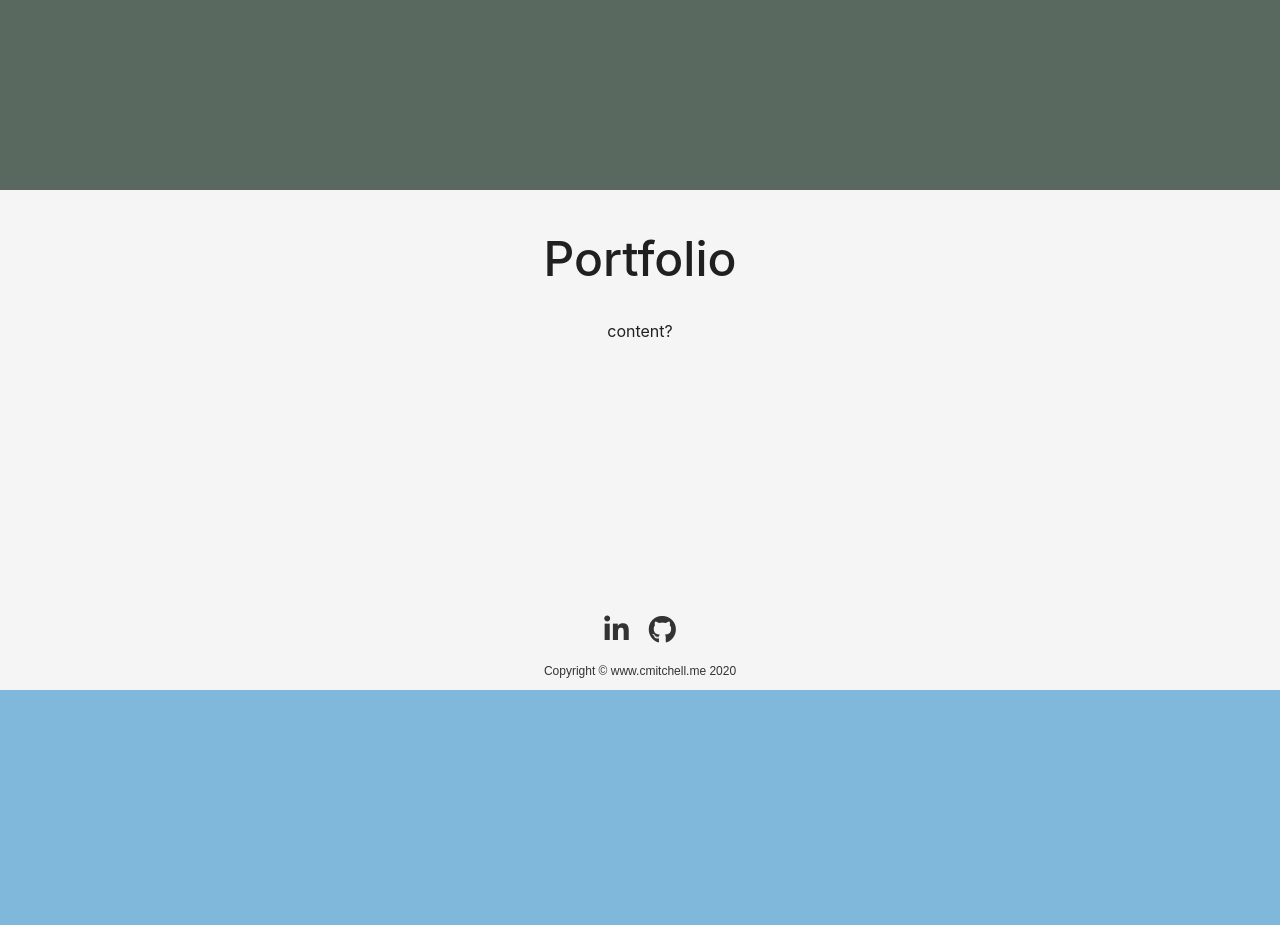
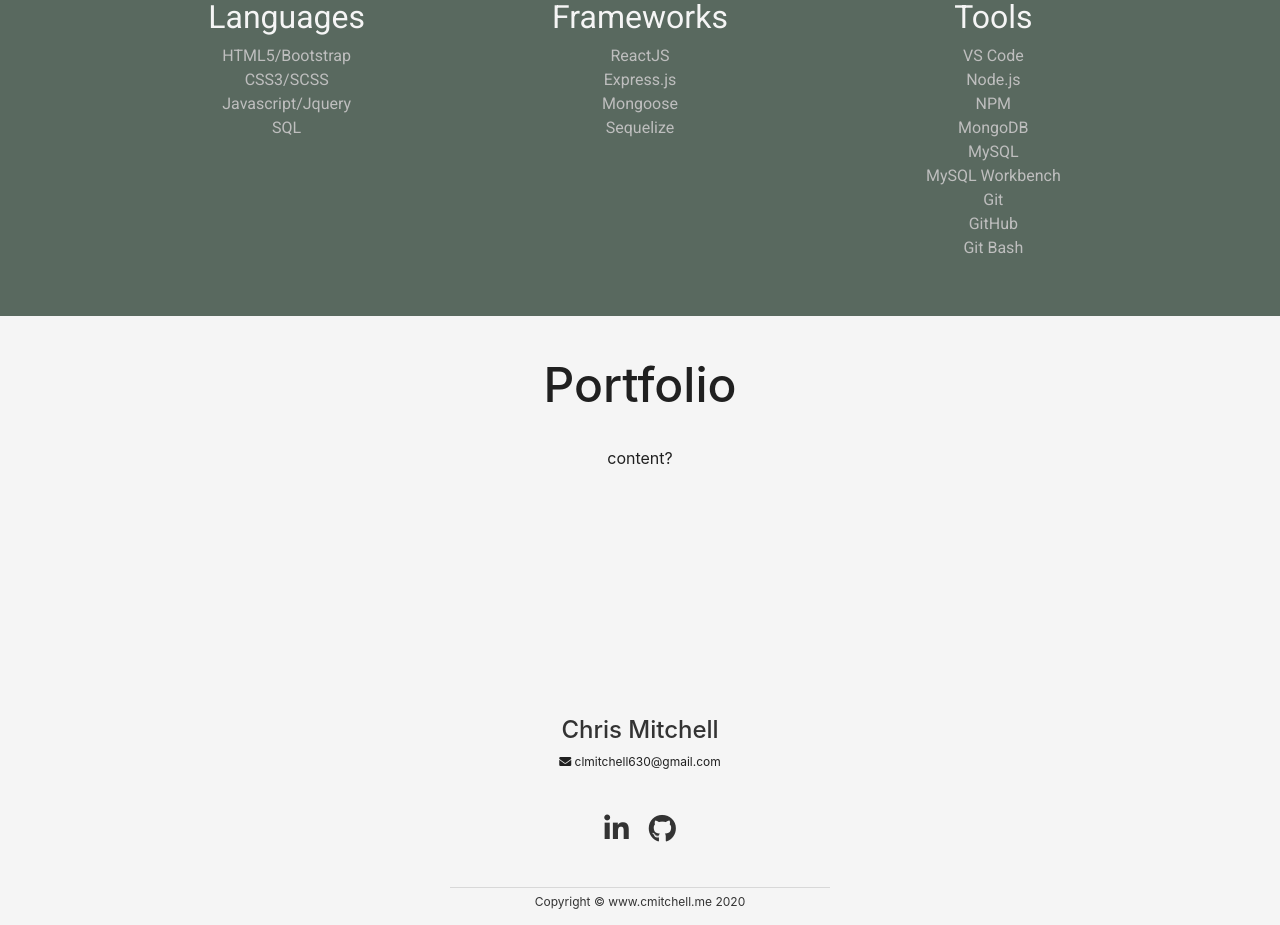
Before and after one commit to clmitchell630/personal-portfolio, a React (Create React App) app in the folder client/: page / in a window 1280 px wide. Shown: the part 1812-2737 px from the top of the page. Before the commit the page ends 2502 px from the top, so only its background shows below. Built offline with nearby package versions, Linux system fonts and the light colour scheme; a web font is replaced by a local one.

Commit message:
'tech' section, and footer

```diff
--- a/client/public/index.html
+++ b/client/public/index.html
@@ -34,7 +34,7 @@
         <p>Not to worry, you can click the button below to take you to
           <em>"https://www.enable-javascript.com/"</em>. That is, if you want to learn how to enable JavaScript.</p>
         <div class="noscript-btn">
-          <a class="btn btn-info btn-lg" href="https://www.enable-javascript.com/" target="_blank"
+          <a class="btn btn-dark btn-lg" href="https://www.enable-javascript.com/" target="_blank"
             role="button">Help Enable JavaScript</a>
         </div>
       </div>
--- a/client/public/noscript.css
+++ b/client/public/noscript.css
@@ -1,10 +1,13 @@
 
+body {
+  background-color: #FAE3C4;
+}
 .noscript-jumbo-gap {
     margin-top: 5em;
 }
 
 .noscript-jumbo-style {
-    background-color: #3a4954;
+    background-color: #989488;
     color: whitesmoke;
 }
 
--- a/client/src/App.js
+++ b/client/src/App.js
@@ -10,6 +10,7 @@ import { Jumbotron } from "./components/Jumbotron";
 import { ContentBox } from "./components/ContentBox";
 import Header from "./components/Header";
 import About from "./components/About";
+import Tech from "./components/Tech";
 import headshot from "./img/12-2019_smol_cropped.png";
 
 class App extends Component {
@@ -50,13 +51,12 @@ class App extends Component {
           <About />
         </ContentBox>
         <ContentBox
-          title="Technologies"
           size="4"
           color="2"
           fontcolor="white"
           align="center"
         >
-
+          <Tech />
         </ContentBox>
         <ContentBox
           title="Portfolio"
--- a/client/src/components/ContentBox/index.js
+++ b/client/src/components/ContentBox/index.js
@@ -2,11 +2,11 @@ import React from "react";
 import { Container } from "../Grid";
 import "./content.scss";
 
-export function ContentBox({ title, size, color, children, align, fontcolor }) {
+export function ContentBox({ title, size, color, children, align, fontcolor, fluid }) {
     return (
 
         <div className={`box-${size} swatch-color-${color} text-is-${align} text-color-${fontcolor}`}>
-            <Container>
+            <Container fluid={fluid ? "fluid" : ""}>
                 <div className="textBox">
                     <h2>{title}</h2>
                     <div>{children}</div>
--- a/client/src/components/Footer/footer.css
+++ /dev/null
@@ -1,11 +0,0 @@
-footer {
-    width:100%;
-    height: 100px;
-    padding: 20px;
-    bottom: 0;
-    left: 0;
-    background-color: whitesmoke;
-    font-size: 12px;
-    text-align: center;
-    font-family: Arial, Helvetica, sans-serif;
-  }
--- /dev/null
+++ b/client/src/components/Footer/footer.scss
@@ -0,0 +1,17 @@
+footer {
+  width: 100%;
+  text-align: center;
+  background-color: whitesmoke;
+  font-size: 12px;
+
+}
+
+.emailLink {
+  color: rgb(32, 32, 32);
+  text-decoration: none;
+}
+.bottom-bdr {
+  padding: 2rem;
+  border-bottom: 1px solid rgb(216, 216, 216);
+  border-width: 30%;
+}
--- a/client/src/components/Footer/index.js
+++ b/client/src/components/Footer/index.js
@@ -1,10 +1,19 @@
 import React from "react";
-import "./footer.css";
+import "./footer.scss";
+import { Container, Row, Col } from "../Grid";
 
 function Footer() {
     return (
         <footer>
-            <div class="row justify-content-md-center">
+            <Container>
+                <Row>
+                    <Col size="4"></Col>
+                    <Col size="4">
+                        <div>
+                            <h4>Chris Mitchell</h4>
+                            <a href="mailto:clmitchell630@gmail.com" className="emailLink"><i class="fas fa-envelope"></i>  clmitchell630@gmail.com</a>
+                        </div>
+                        <div class="row justify-content-md-center bottom-bdr">
                             <div>
                                 <ul class="nav">
                                     <li class="nav-item icon-style">
@@ -20,6 +29,10 @@ function Footer() {
                             </div>
                         </div>
                         <p>Copyright © www.cmitchell.me 2020</p>
+                    </Col>
+                    <Col size="4"></Col>
+                </Row>
+            </Container>
         </footer>
     )
 }
--- /dev/null
+++ b/client/src/components/Tech/index.js
@@ -0,0 +1,50 @@
+import React from "react";
+import "./tech.scss";
+import { Container, Row, Col } from "../Grid";
+import { render } from "react-dom";
+
+function Tech() {
+    return (
+        <div className="tech-style">
+            <Row>
+                <Col size="4">
+                    <i class="fas fa-code"></i>
+                    <h3>Languages</h3>
+                    <ul className="list-unstyled">
+                        <li>HTML5/Bootstrap</li>
+                        <li>CSS3/SCSS</li>
+                        <li>Javascript/Jquery</li>
+                        <li>SQL</li>
+                    </ul>
+                </Col>
+                <Col size="4">
+                    <i class="fas fa-vector-square"></i>
+                    <h3>Frameworks</h3>
+                    <ul className="list-unstyled">
+                        <li>ReactJS</li>
+                        <li>Express.js</li>
+                        <li>Mongoose</li>
+                        <li>Sequelize</li>
+                    </ul>
+                </Col>
+                <Col size="4">
+                    <i class="fas fa-tools"></i>
+                    <h3>Tools</h3>
+                    <ul className="list-unstyled">
+                        <li>VS Code</li>
+                        <li>Node.js</li>
+                        <li>NPM</li>
+                        <li>MongoDB </li>
+                        <li>MySQL</li>
+                        <li>MySQL Workbench </li>
+                        <li>Git</li>
+                        <li>GitHub</li>
+                        <li>Git Bash</li>
+                    </ul>
+                </Col>
+            </Row>
+        </div>
+    )
+}
+
+export default Tech;
--- /dev/null
+++ b/client/src/components/Tech/tech.scss
@@ -0,0 +1,14 @@
+@import url(https://fonts.googleapis.com/css?family=Roboto&display=swap);
+
+.tech-style {
+    font-family: 'Roboto', sans-serif;
+    i {
+        font-size: 3.5rem;
+    }
+    h3 {
+        font-size: 2rem;
+    }
+    ul {
+        color: #bebebe;
+    }
+}
--- a/client/src/index.css
+++ b/client/src/index.css
@@ -5,13 +5,13 @@ body {
     sans-serif;
   -webkit-font-smoothing: antialiased;
   -moz-osx-font-smoothing: grayscale;
-  background-color: #333;
   background-image: url("./img/backgroundImage.png");
   background-position: center center;
   background-repeat: no-repeat;
   background-attachment: fixed;
   background-size: cover;
-  background-color: #7fb8db;
+  background-color: #FAE3C4;
+
 }
 
 code {
```
Also changed, not shown: client/public/manifest.json. Lines whose indentation alone changed are shown as unchanged.
